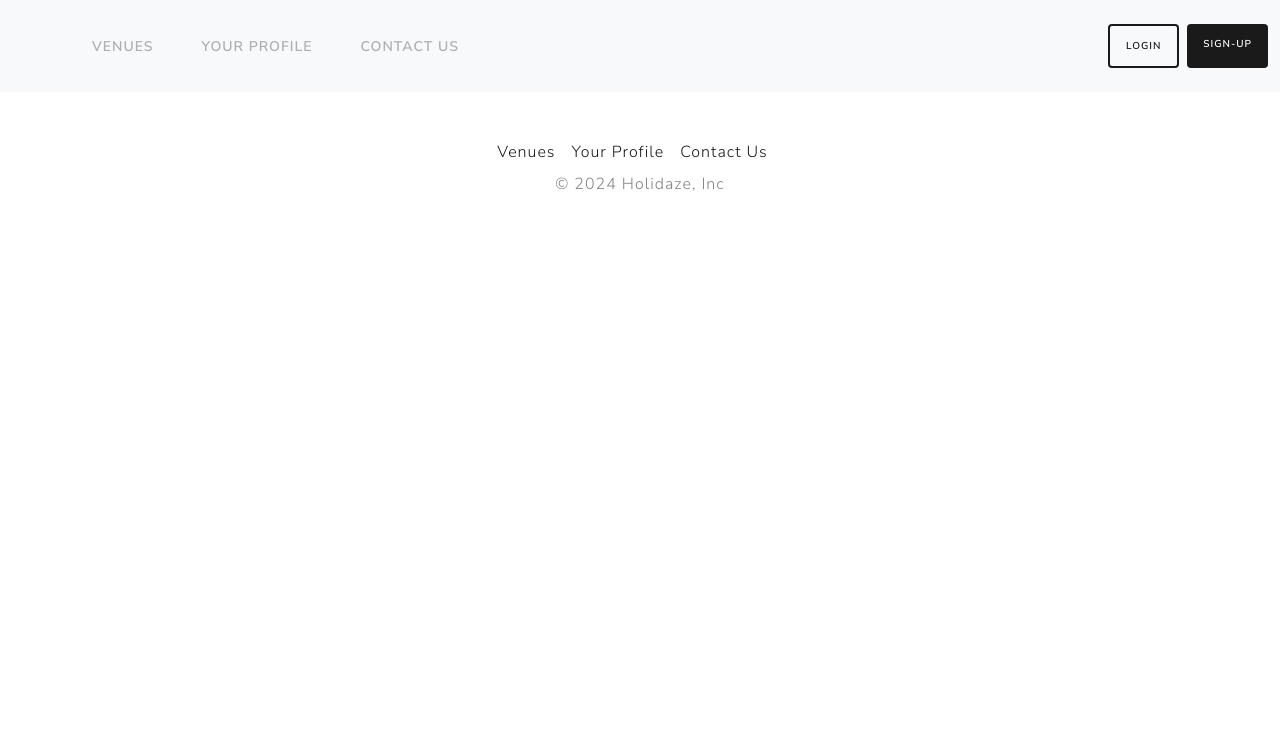
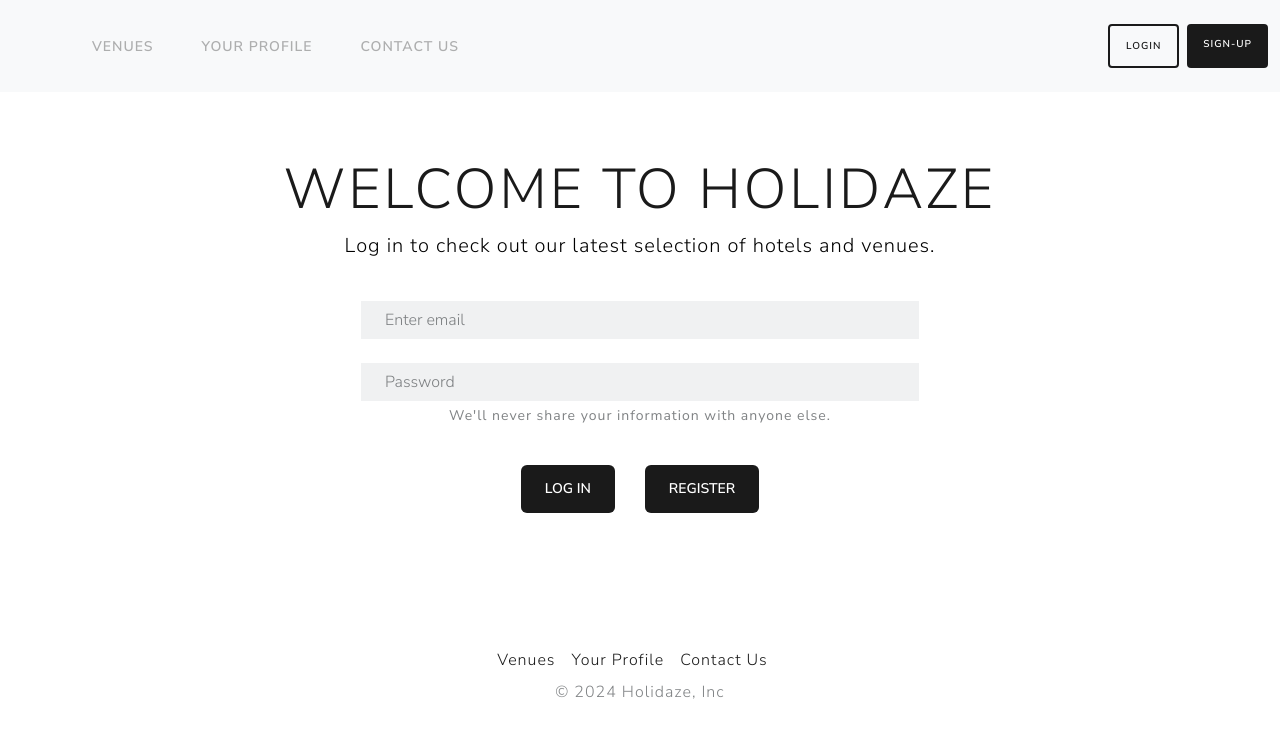
Before and after one commit to JeanettKM/JeanettKM_Eksamen_FD-Copy, a React (Vite) app in the folder Frontend-Dev Eksamen 2/: page / in a window 1280 px wide. Shown: the top 738 px of the page. Built offline with nearby package versions, Linux system fonts and the light colour scheme.

Commit message:
Fixed the title and landing page

```diff
--- a/Frontend-Dev Eksamen 2/src/components/Routing/Routing.jsx
+++ b/Frontend-Dev Eksamen 2/src/components/Routing/Routing.jsx
@@ -5,7 +5,6 @@ import UserPage from "../UserPage/UserPage";
 import RegisterPage from "../RegisterPage/RegisterPage";
 import VenueOverview from "../VenueOverview/VenueOverview";
 import CartPage from "../CartPage/CartPage";
-import Footer from "../Footer/Footer";
 import Orders from "../Orders/Orders";
 import VenueDetail from "../VenueDetail/VenueDetail";
 import ContactUs from "../ContactUsPage/ContactUs";
@@ -13,8 +12,8 @@ import ContactUs from "../ContactUsPage/ContactUs";
 function Routing() {
   return (
     <Routes>
-      <Route path="/login" element={<LoginPage />} />
-      <Route path="/user" element={<UserPage />} />
+      <Route path="/" element={<LoginPage />} />
+      <Route path="/suser" element={<UserPage />} />
       <Route path="/register" element={<RegisterPage />} />
       <Route path="/venues" element={<VenueOverview />} />
       {/* Define the nested route for VenueDetail */}
```
